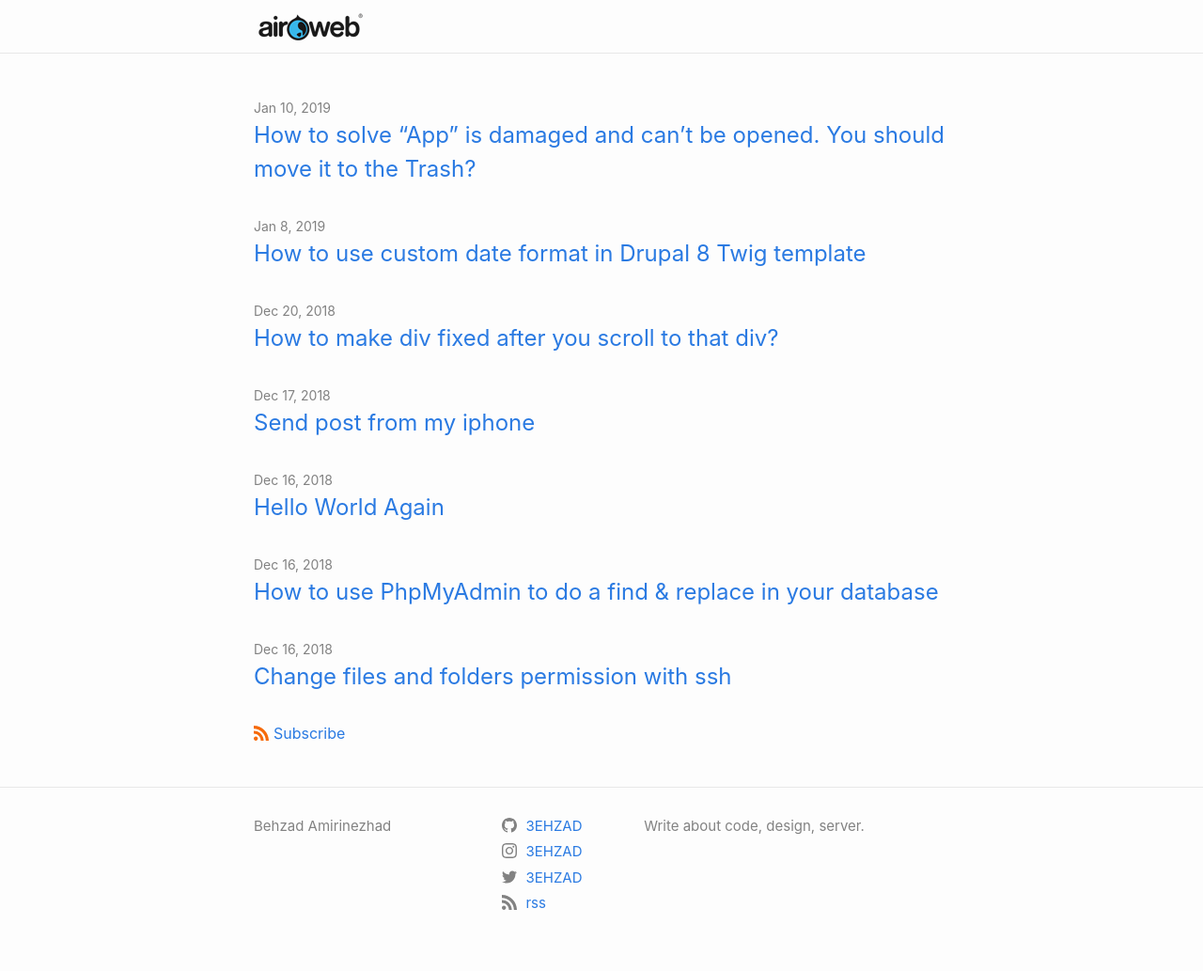
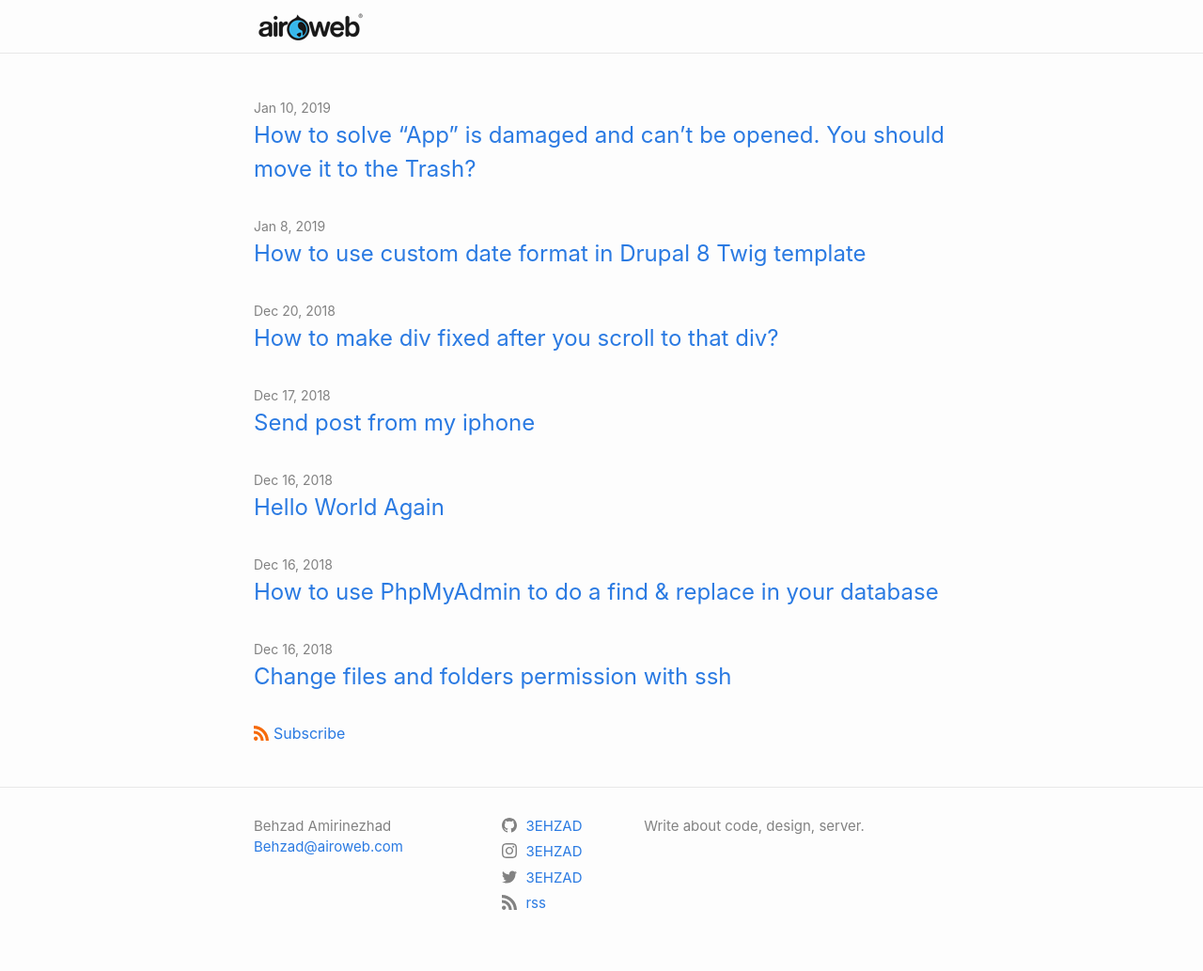
Before and after one commit to airoweb/old-blog, a Jekyll site: the page built from index.md, in a window 1280 px wide. Shown: the whole page at 94% size. Built offline with Jekyll 4.4.1, drawn with Linux system fonts in a browser that asks for light colours.

Commit message:
email added

```diff
--- a/_config.yml
+++ b/_config.yml
@@ -1,6 +1,6 @@
 title: Airoweb.com
 author: Behzad Amirinezhad
-email:
+email: Behzad@airoweb.com
 description: > # this means to ignore newlines until "twitter_username:"
   Write about code, design, server.
 # social links
```
